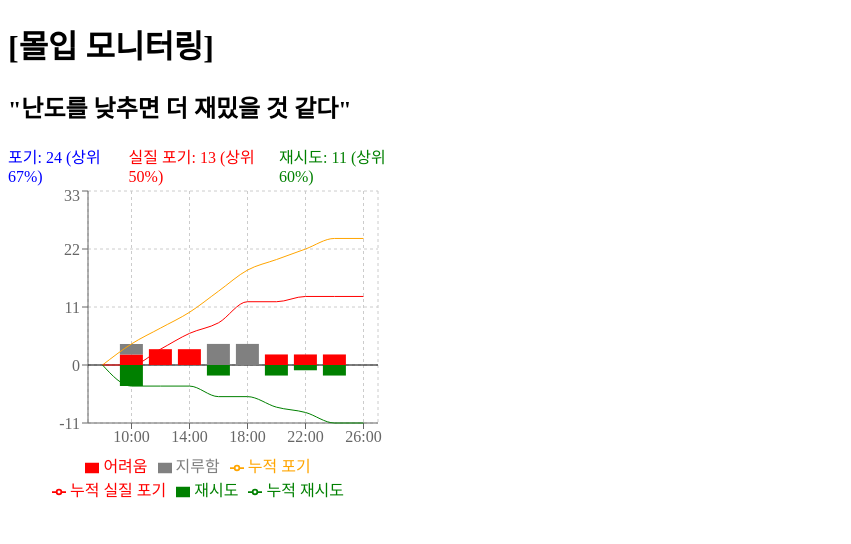
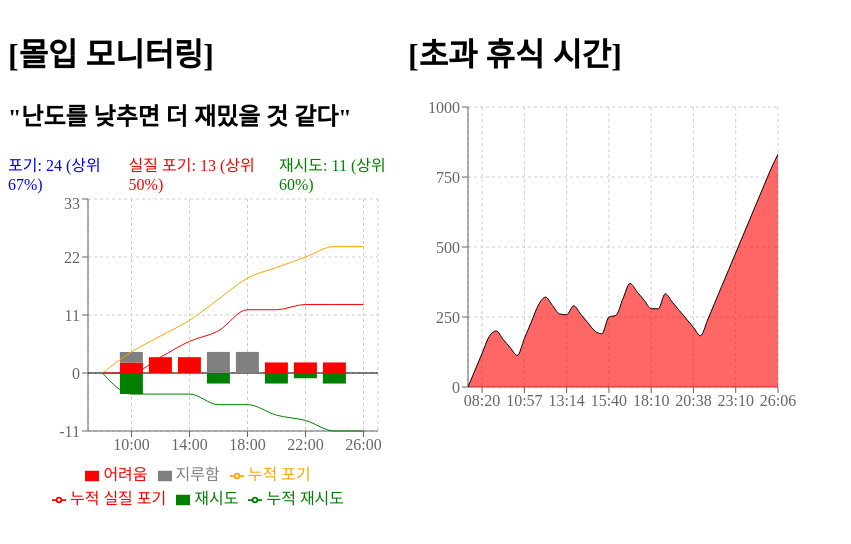
Before and after one commit to seongbin9786/my-time, a React (Vite) app: page / in a window 1280 px wide. Shown: the top 544 px of the page, without its empty margins (0-851 px from the left). Built offline with nearby package versions, Linux system fonts and the light colour scheme.

Commit message:
feat: 초과 휴식 시간 차트, 더미 데이터

```diff
--- /dev/null
+++ b/src/assets/api/AvailableRestTimeData.ts
@@ -0,0 +1,99 @@
+export interface Log {
+  name: string; // 단순 시작 시각임. 이후부터는 시작과 끝이 동시임.
+  direction: string;
+  productive: number;
+  wasted: number;
+}
+
+export const EXAMPLE_AVAILABLE_REST_TIME = [
+  {
+    name: '07:20', // 단순 시작 시각임. 이후부터는 시작과 끝이 동시임.
+    direction: '',
+    productive: 0,
+    wasted: 0,
+  },
+  {
+    name: '09:00',
+    direction: 'wasted',
+    productive: 0,
+    wasted: 100,
+    pace: -200,
+  },
+  {
+    name: '10:27',
+    direction: 'productive',
+    productive: 87,
+    wasted: 100,
+    pace: 0,
+  },
+  {
+    name: '12:11',
+    direction: 'wasted',
+    productive: 87,
+    wasted: 204,
+    pace: 18,
+  },
+  {
+    name: '13:14',
+    direction: 'productive',
+    productive: 150,
+    wasted: 204,
+    pace: 25,
+  },
+  {
+    name: '13:30',
+    direction: 'wasted',
+    productive: 150,
+    wasted: 220,
+    pace: 24,
+  },
+  {
+    name: '15:10',
+    direction: 'productive',
+    productive: 250,
+    wasted: 220,
+    pace: 32,
+  },
+  {
+    name: '15:43',
+    direction: 'wasted',
+    productive: 250,
+    wasted: 253,
+    pace: 30, // 30, 27, 31, 30, 34, 24
+  },
+  {
+    name: '16:40',
+    direction: 'wasted',
+    productive: 250,
+    wasted: 310,
+    pace: 27,
+  },
+  {
+    name: '18:11',
+    direction: 'productive',
+    productive: 341,
+    wasted: 310,
+    pace: 31,
+  },
+  {
+    name: '18:38',
+    direction: 'wasted',
+    productive: 341,
+    wasted: 337,
+    pace: 30,
+  },
+  {
+    name: '21:10',
+    direction: 'productive',
+    productive: 435,
+    wasted: 337,
+    pace: 34,
+  },
+  {
+    name: '26:06',
+    direction: 'wasted',
+    productive: 435,
+    wasted: 633,
+    pace: 24,
+  },
+];
--- /dev/null
+++ b/src/components/charts/AvailableRestTimeChart.tsx
@@ -0,0 +1,118 @@
+import {
+  Area,
+  AreaChart,
+  CartesianGrid,
+  ResponsiveContainer,
+  Tooltip,
+  XAxis,
+  YAxis,
+} from 'recharts';
+
+import { Log } from '../../assets/api/AvailableRestTimeData';
+
+const minutesOf = (timeStr: string) => {
+  const [h, m] = timeStr.split(':').map(Number);
+  return h * 60 + m;
+};
+
+const append0 = (num: number) => (num <= 9 ? `0${num}` : num + '');
+
+const timeStrOf = (minutes: number) => {
+  const h = Math.floor(minutes / 60);
+  const m = minutes % 60;
+  return `${append0(h)}:${append0(m)}`;
+};
+
+const UNIT = 30;
+
+const simulate = (logs: Log[]) => {
+  const result = [];
+  //let curLog = logs[0]; // 단순 시작시간임. productive 여부가 없어야 할 듯.
+  result.push(logs[0]);
+  for (let i = 1; i < logs.length; i++) {
+    const curLog = logs[i - 1];
+    const nextLog = logs[i];
+    const curMinutes = minutesOf(curLog.name);
+    const nextMinutes = minutesOf(nextLog.name);
+    let numOfBlocks = Math.floor((nextMinutes - curMinutes) / UNIT);
+    // 만약 끝나는 시간이 curLog.name + UNIT % 0 이면 중복됨. 아니면 중복 안 됨.
+    if ((nextMinutes - curMinutes) % UNIT > 0) numOfBlocks++;
+
+    console.log(numOfBlocks);
+    const isProductive = nextLog.direction === 'productive';
+    for (let j = 1; j < numOfBlocks; j++) {
+      result.push({
+        name: timeStrOf(minutesOf(curLog.name) + UNIT * j),
+        productive: curLog.productive + (isProductive ? UNIT * j : 0),
+        wasted: curLog.wasted + (isProductive ? 0 : UNIT * j),
+      });
+    }
+    result.push(nextLog);
+  }
+  return result;
+};
+
+interface AvailableRestTimeChartProps {
+  logs: Log[];
+}
+
+export const AvailableRestTimeChart = ({
+  logs,
+}: AvailableRestTimeChartProps) => {
+  const data = simulate(logs).map(({ name, productive, wasted }) => ({
+    name,
+    productive,
+    wasted,
+    pace: productive - wasted * 2,
+    need: wasted * 2 - productive,
+  }));
+
+  const gradientOffset = () => {
+    const dataMax = Math.max(...data.map((i) => i.pace));
+    const dataMin = Math.min(...data.map((i) => i.pace));
+
+    if (dataMax <= 0) {
+      return 0;
+    }
+    if (dataMin >= 0) {
+      return 1;
+    }
+
+    return dataMax / (dataMax - dataMin);
+  };
+
+  const off = gradientOffset();
+
+  return (
+    <ResponsiveContainer width="100%" height="100%">
+      <AreaChart
+        width={500}
+        height={400}
+        data={data}
+        margin={{
+          top: 10,
+          right: 30,
+          left: 0,
+          bottom: 0,
+        }}
+      >
+        <CartesianGrid strokeDasharray="3 3" />
+        <XAxis dataKey="name" />
+        <YAxis />
+        <Tooltip />
+        <defs>
+          <linearGradient id="splitColor" x1="0" y1="0" x2="0" y2="1">
+            <stop offset={off} stopColor="green" stopOpacity={1} />
+            <stop offset={off} stopColor="red" stopOpacity={1} />
+          </linearGradient>
+        </defs>
+        <Area
+          type="monotone"
+          dataKey="need"
+          stroke="#000"
+          fill="url(#splitColor)"
+        />
+      </AreaChart>
+    </ResponsiveContainer>
+  );
+};
--- a/src/main.tsx
+++ b/src/main.tsx
@@ -1,18 +1,35 @@
 import { createRoot } from 'react-dom/client';
 
+import { EXAMPLE_AVAILABLE_REST_TIME } from './assets/api/AvailableRestTimeData';
 import { FLOW_EXAPLE_DATA, FLOW_EXAPLE_RATIO } from './assets/api/FlowData';
+import { AvailableRestTimeChart } from './components/charts/AvailableRestTimeChart';
 import { FlowStatusChart } from './components/charts/FlowStatusChart';
 
 const App = () => (
   <div
     style={{
-      width: '50vh',
-      height: '40vh',
+      display: 'flex',
     }}
   >
-    <h1>[몰입 모니터링]</h1>
-    <h2>"난도를 낮추면 더 재밌을 것 같다"</h2>
-    <FlowStatusChart data={FLOW_EXAPLE_DATA} ratio={FLOW_EXAPLE_RATIO} />
+    <div
+      style={{
+        width: '50vh',
+        height: '40vh',
+      }}
+    >
+      <h1>[몰입 모니터링]</h1>
+      <h2>"난도를 낮추면 더 재밌을 것 같다"</h2>
+      <FlowStatusChart data={FLOW_EXAPLE_DATA} ratio={FLOW_EXAPLE_RATIO} />
+    </div>
+    <div
+      style={{
+        width: '50vh',
+        height: '40vh',
+      }}
+    >
+      <h1>[초과 휴식 시간]</h1>
+      <AvailableRestTimeChart logs={EXAMPLE_AVAILABLE_REST_TIME} />
+    </div>
   </div>
 );
 
```
